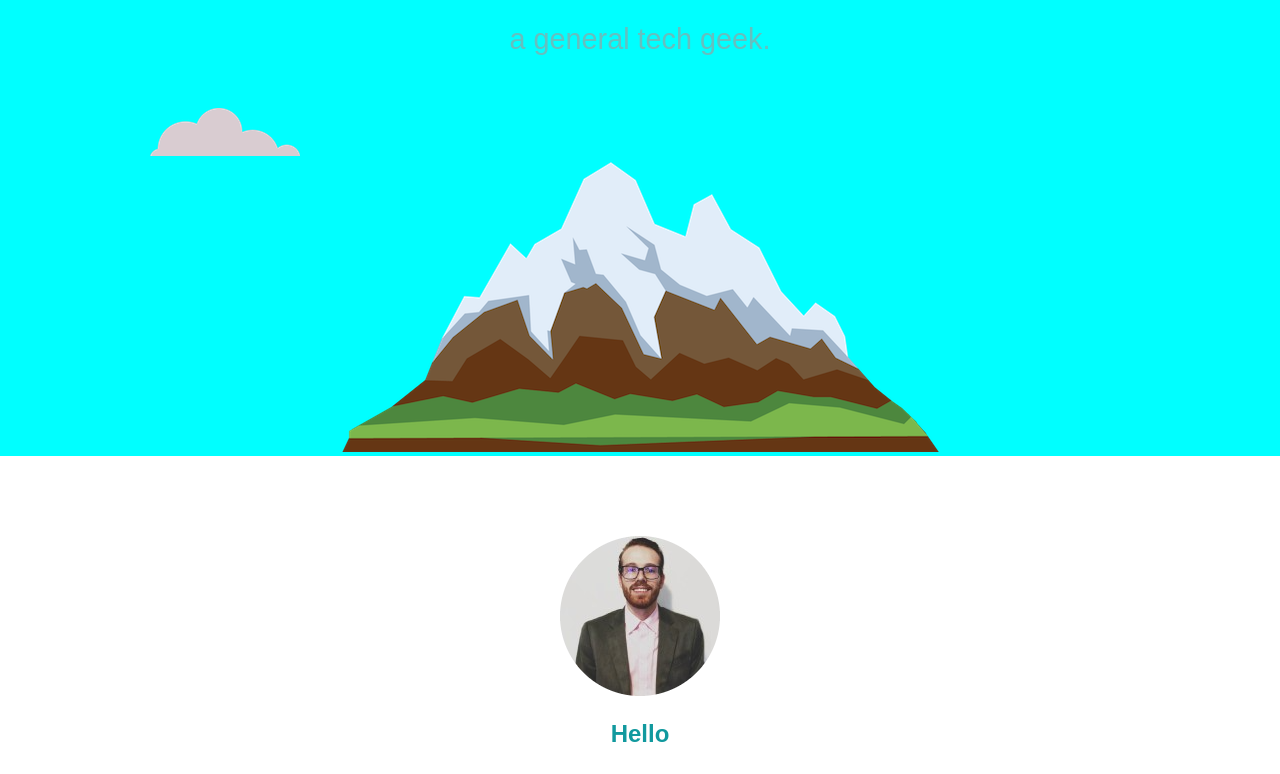
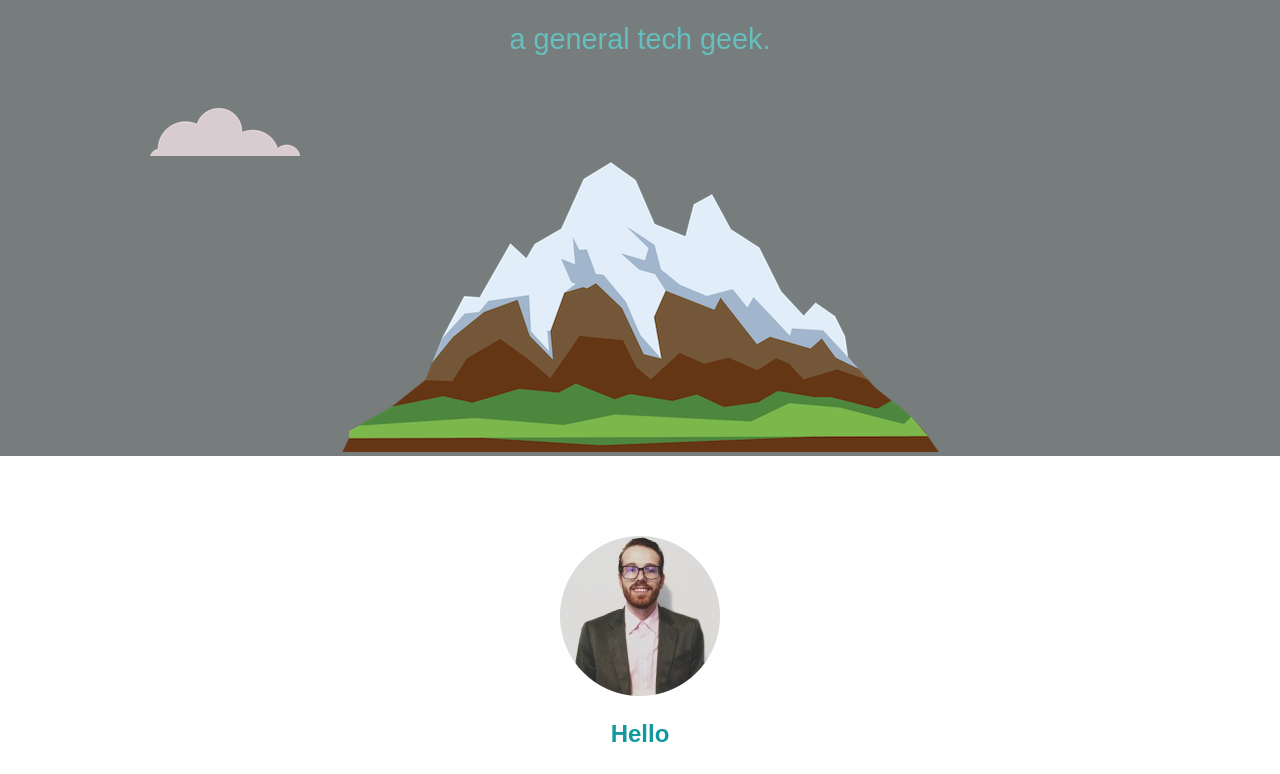
Before and after one commit to austinmccready/personal-website, a plain HTML site: page index.html in a window 1280 px wide. Shown: the part 234-1008 px from the top of the page. Drawn offline with Linux system fonts and the light colour scheme.

Commit message:
Update styles.css

```diff
--- a/css/styles.css
+++ b/css/styles.css
@@ -45,7 +45,7 @@ hr {
 }
 /* In order to pick out a class, a dot is needed to specify which class identifier  */
 .top-container {
-  background-color: #00ffff;
+  background-color: #777d7d;
   position: relative;
   padding-top: 100px;
 }
```
